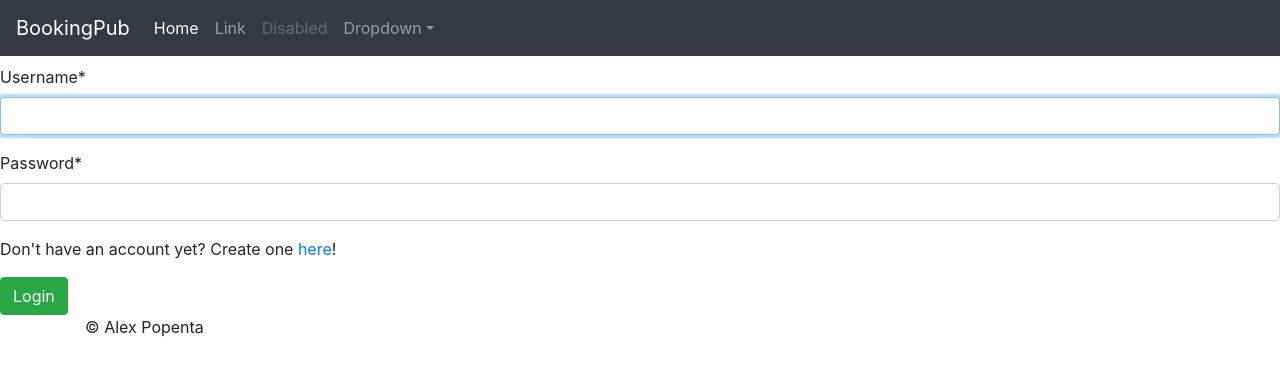
After one commit to popenta/Booking-Pub, a Django app: page /login/ in a window 1280 px wide. The commit adds this page. Shown: the top 376 px of the page. Run offline with Django 4.2, Linux system fonts and the light colour scheme; some libraries are stand-ins or nearby versions.

Commit message:
add a Login page
added a Login page and a Logout functionality

```diff
--- a/bookingpub/settings.py
+++ b/bookingpub/settings.py
@@ -136,3 +136,6 @@ STATICFILES_DIRS = [
 DEFAULT_AUTO_FIELD = 'django.db.models.BigAutoField'
 
 CRISPY_TEMPLATE_PACK = "bootstrap4"
+
+LOGIN_REDIRECT_URL = "/"
+LOGOUT_REDIRECT_URL = "/"
--- a/bookingpub/urls.py
+++ b/bookingpub/urls.py
@@ -22,5 +22,6 @@ from register import views as register_views
 urlpatterns = [
     path('admin/', admin.site.urls),
     path('', include('BookingPubApp.urls')),
-    path("register/", register_views.register, name = "register")
+    path("register/", register_views.register, name = "register"),
+    path('', include("django.contrib.auth.urls"))
 ]
--- a/templates/base.html
+++ b/templates/base.html
@@ -40,6 +40,11 @@
                         <a class="dropdown-item" href="#">Something else here</a>
                     </div>
                 </li>
+                {% if user.is_authenticated %}
+                    <li class="nav-item active">
+                        <a class="nav-link" href="/logout">Logout <span class="sr-only">(current)</span></a>
+                    </li>
+                {% endif %}
             </ul>
         </div>
     </nav>
--- /dev/null
+++ b/templates/registration/login.html
@@ -0,0 +1,13 @@
+{% extends 'base.html' %}
+
+{% block title %} Login {% endblock %}
+
+{% load crispy_forms_tags %}
+{% block content %}
+    <form method="post" class="from-group">
+        {% csrf_token %}
+        {{form | crispy}}
+        <p>Don't have an account yet? Create one <a href="/register">here</a>!</p>
+        <button type="submit" class="btn btn-success">Login</button>
+    </form>
+{% endblock %}
```
